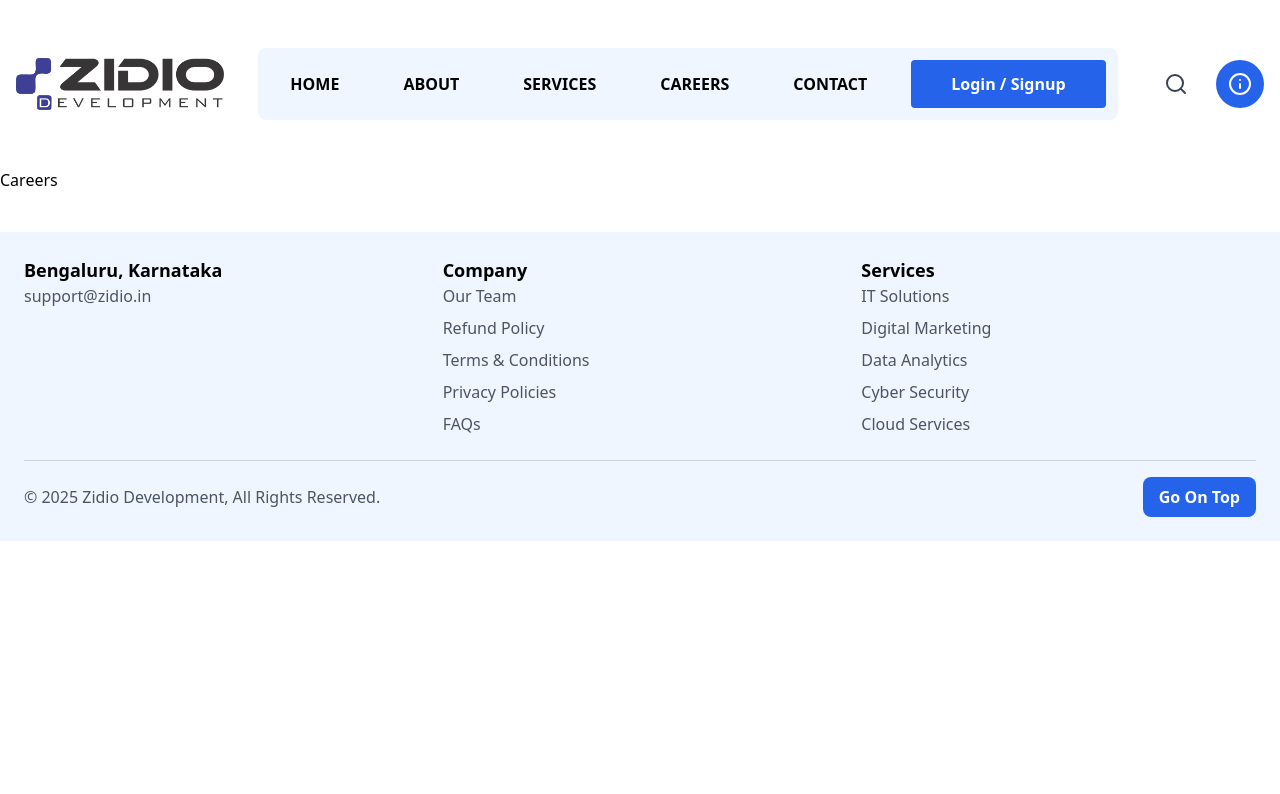
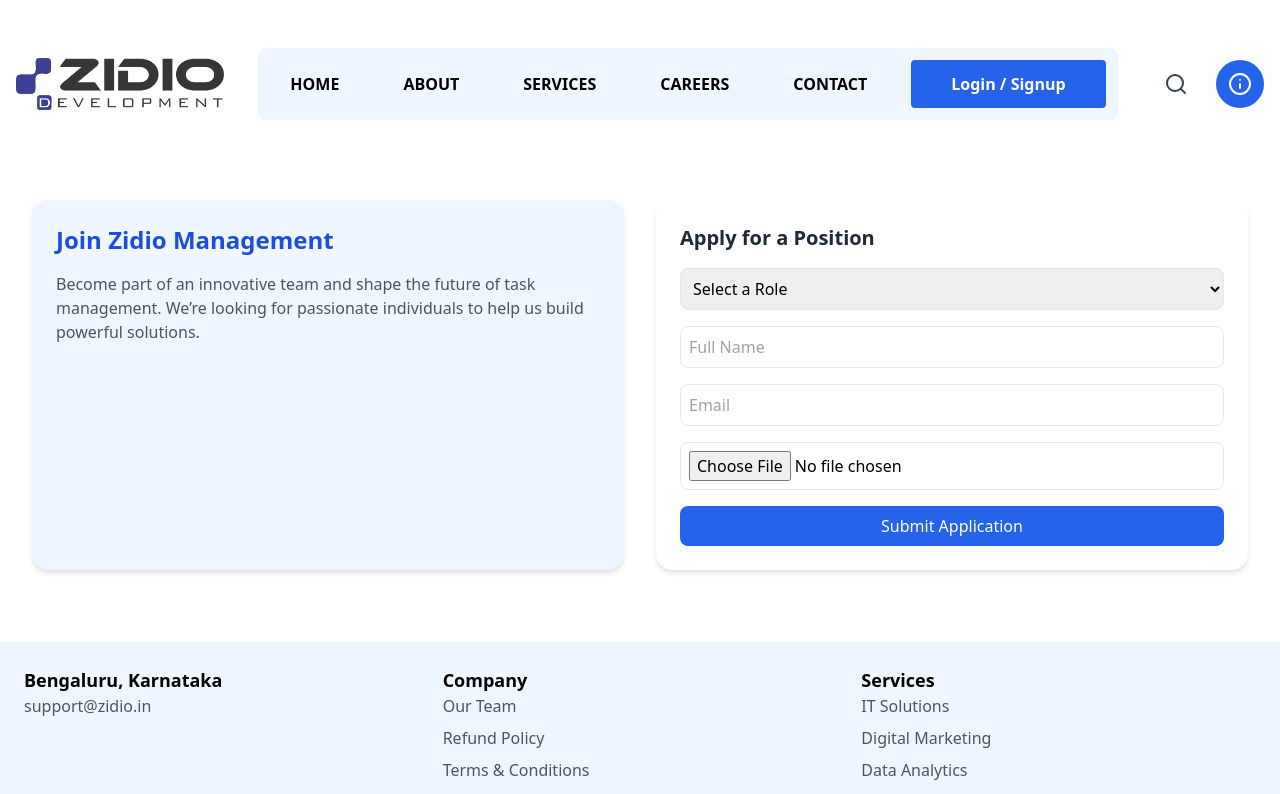
Before and after one commit to developertarun01/Zidio-Task-Management, a React (Create React App) app in the folder zidio-task-frontend/: page /careers in a window 1280 px wide. Shown: the top 794 px of the page. Built offline with nearby package versions, Linux system fonts and the light colour scheme; no server answers.

Commit message:
Update Careers.js

```diff
--- a/zidio-task-frontend/src/pages/Careers.js
+++ b/zidio-task-frontend/src/pages/Careers.js
@@ -1,9 +1,38 @@
-import React from 'react'
+import React from "react";
 
 const Careers = () => {
-    return (
-        <div>Careers</div>
-    )
-}
+  return (
+    <div className="flex flex-col md:flex-row p-8 gap-8">
+      {/* Left Section */}
+      <div className="w-full md:w-1/2 bg-blue-50 p-6 rounded-2xl shadow-md">
+        <h1 className="text-2xl font-bold text-blue-700">Join Zidio Management</h1>
+        <p className="mt-4 text-gray-600">
+          Become part of an innovative team and shape the future of task management.
+          We’re looking for passionate individuals to help us build powerful solutions.
+        </p>
+      </div>
 
-export default Careers
+      {/* Right Section */}
+      <div className="w-full md:w-1/2 bg-white p-6 rounded-2xl shadow-md">
+        <h2 className="text-xl font-semibold text-gray-800">Apply for a Position</h2>
+        <form className="mt-4 space-y-4">
+          <select className="w-full p-2 border rounded-lg">
+            <option>Select a Role</option>
+            <option>Frontend Developer</option>
+            <option>Backend Developer</option>
+            <option>UI/UX Designer</option>
+            <option>Project Manager</option>
+          </select>
+          <input type="text" placeholder="Full Name" className="w-full p-2 border rounded-lg" />
+          <input type="email" placeholder="Email" className="w-full p-2 border rounded-lg" />
+          <input type="file" className="w-full p-2 border rounded-lg" />
+          <button className="w-full bg-blue-600 text-white p-2 rounded-lg hover:bg-blue-700">
+            Submit Application
+          </button>
+        </form>
+      </div>
+    </div>
+  );
+};
+
+export default Careers;
```
